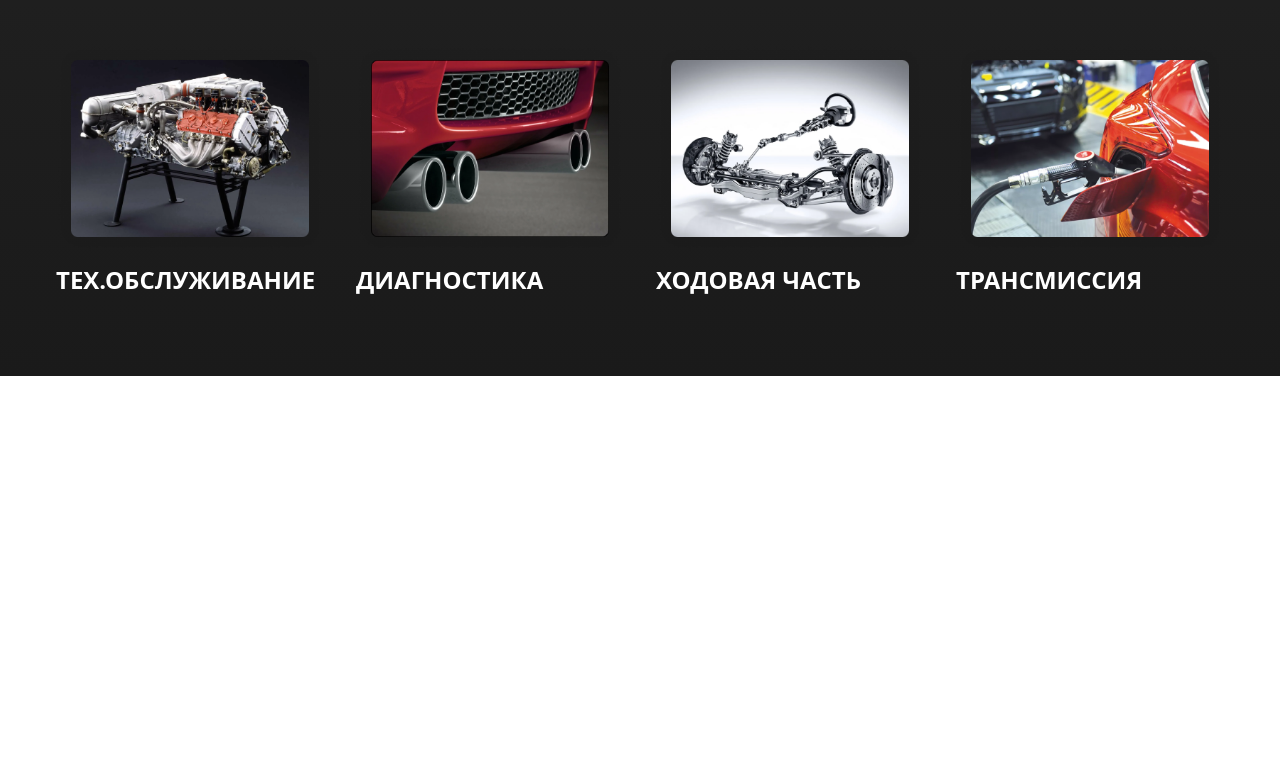
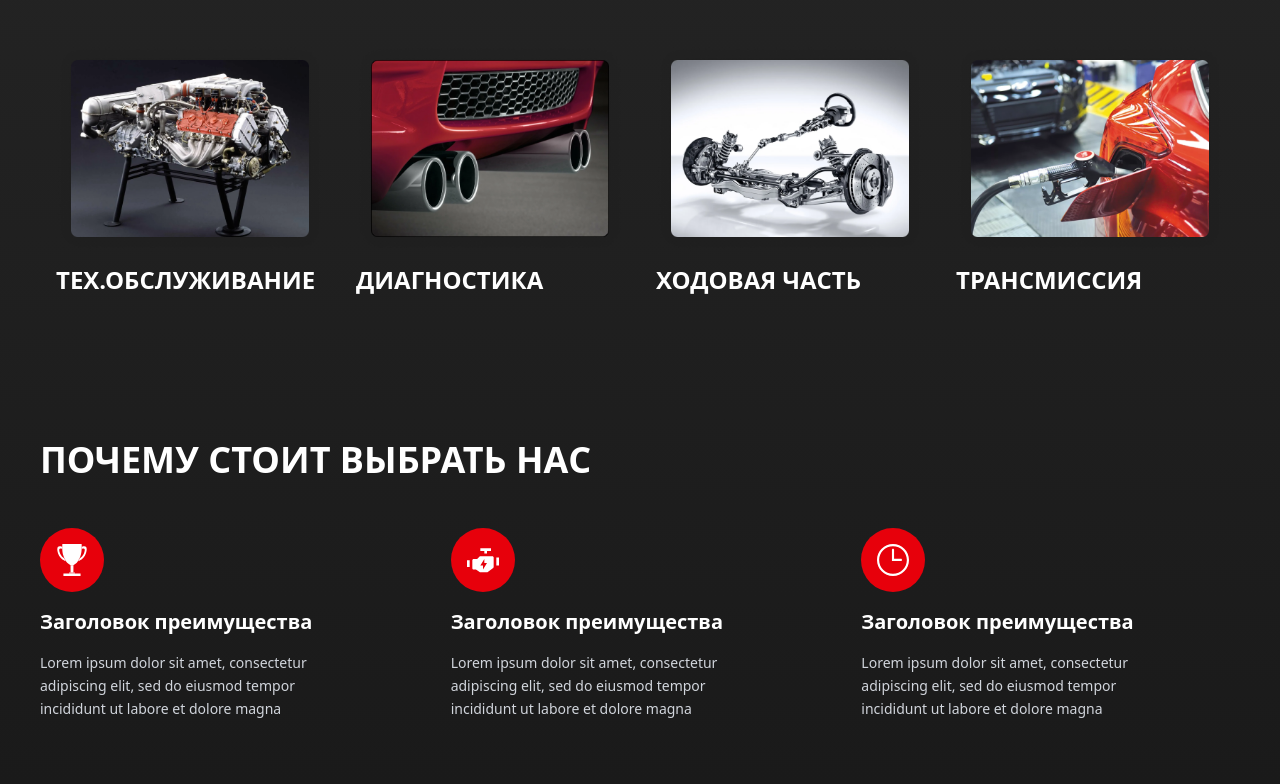
Before and after one commit to shohruxreimboyev4-ctrl/avto-f812, a website: page index.html in a window 1280 px wide. Shown: the part 1423-2207 px from the top of the page. Before the commit the page ends 1799 px from the top, so only its background shows below. Drawn offline with Linux system fonts and the light colour scheme.

Commit message:
Why Choose Us section done!

```diff
--- a/index.html
+++ b/index.html
@@ -293,7 +293,6 @@
 
       <section class="mb-20">
         <div class="container mx-auto max-w-[1200px] px-4">
-          <!-- Title -->
           <div class="mb-10 lg:mb-15">
             <h2
               class="text-3xl sm:text-4xl lg:text-5xl xl:text-[52px] text-white font-semibold mb-2"
@@ -307,7 +306,6 @@
             </p>
           </div>
 
-          <!-- First row -->
           <div
             class="grid grid-cols-1 sm:grid-cols-2 lg:grid-cols-4 gap-6 lg:gap-8 mb-8 lg:mb-12"
           >
@@ -361,7 +359,6 @@
             </div>
           </div>
 
-          <!-- Second row -->
           <div
             class="grid grid-cols-1 sm:grid-cols-2 lg:grid-cols-4 gap-6 lg:gap-8"
           >
@@ -416,6 +413,58 @@
           </div>
         </div>
       </section>
+
+      <section class="text-white py-16 px-4">
+        <div class="container mx-auto max-w-[1200px]">
+          <h2 class="text-3xl sm:text-4xl font-bold mb-12">
+            ПОЧЕМУ СТОИТ ВЫБРАТЬ НАС
+          </h2>
+
+          <div class="grid grid-cols-1 md:grid-cols-3 gap-8">
+            <div class="flex flex-col items-start space-y-4">
+              <div
+                class="w-16 h-16 bg-red-600 rounded-full flex items-center justify-center"
+              >
+                <img src="./img/trophy.svg" alt="Trophy" class="w-8 h-8" />
+              </div>
+              <h3 class="text-xl font-semibold">Заголовок преимущества</h3>
+              <p class="text-gray-300 text-sm leading-relaxed">
+                Lorem ipsum dolor sit amet, consectetur <br />
+                adipiscing elit, sed do eiusmod tempor <br />
+                incididunt ut labore et dolore magna
+              </p>
+            </div>
+
+            <div class="flex flex-col items-start space-y-4">
+              <div
+                class="w-16 h-16 bg-red-600 rounded-full flex items-center justify-center"
+              >
+                <img src="./img/electric.svg" alt="Electric" class="w-8 h-8" />
+              </div>
+              <h3 class="text-xl font-semibold">Заголовок преимущества</h3>
+              <p class="text-gray-300 text-sm leading-relaxed">
+                Lorem ipsum dolor sit amet, consectetur <br />
+                adipiscing elit, sed do eiusmod tempor <br />
+                incididunt ut labore et dolore magna
+              </p>
+            </div>
+
+            <div class="flex flex-col items-start space-y-4">
+              <div
+                class="w-16 h-16 bg-red-600 rounded-full flex items-center justify-center"
+              >
+                <img src="./img/clock.svg" alt="Clock" class="w-8 h-8" />
+              </div>
+              <h3 class="text-xl font-semibold">Заголовок преимущества</h3>
+              <p class="text-gray-300 text-sm leading-relaxed">
+                Lorem ipsum dolor sit amet, consectetur <br />
+                adipiscing elit, sed do eiusmod tempor <br />
+                incididunt ut labore et dolore magna
+              </p>
+            </div>
+          </div>
+        </div>
+      </section>
     </main>
 
     <script>
```
Also changed, not shown: img/Clock.svg (added), img/Electric.svg (added), img/Trophy.svg (added), src/output.css.
